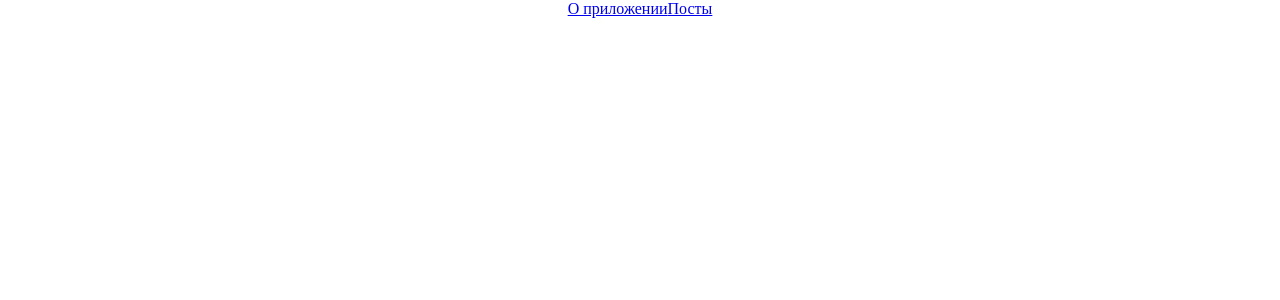
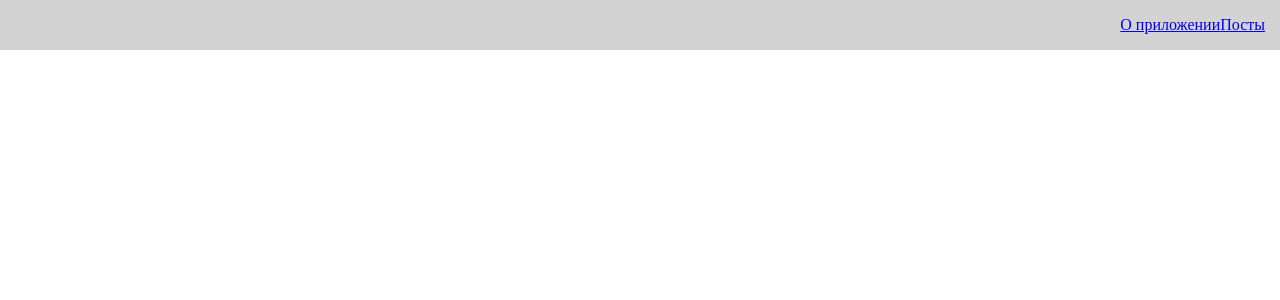
Before and after one commit to SergeyKudinov/firstReactExperience, a React (Create React App) app: page /posts in a window 1280 px wide. Shown: the top 300 px of the page. Built offline with nearby package versions, Linux system fonts and the light colour scheme; the HTML template or start-up script is replaced by a standard one.

Commit message:
add styles to navbar

```diff
--- a/src/styles/App.css
+++ b/src/styles/App.css
@@ -5,7 +5,8 @@
 }
 #root {
   display: flex;
-  justify-content: center;
+  flex-direction: column;
+  align-items: center;
 }
 .App {
   width: 800px;
@@ -17,7 +18,6 @@
   justify-content: space-between;
   align-items: center;
 }
-
 .post-enter {
   transform: translateX(-350px);
 }
@@ -46,3 +46,17 @@
   border: 2px solid orange;
   font-weight: bold;
 }
+.navbar {
+  height: 50px;
+  width: 100vw;
+  display: flex;
+  align-items: center;
+  padding: 0 15px;
+  background-color: lightgray;
+}
+.navbar_links {
+  margin-left: auto;
+}
+.post_btns {
+  display: flex;
+}
```
